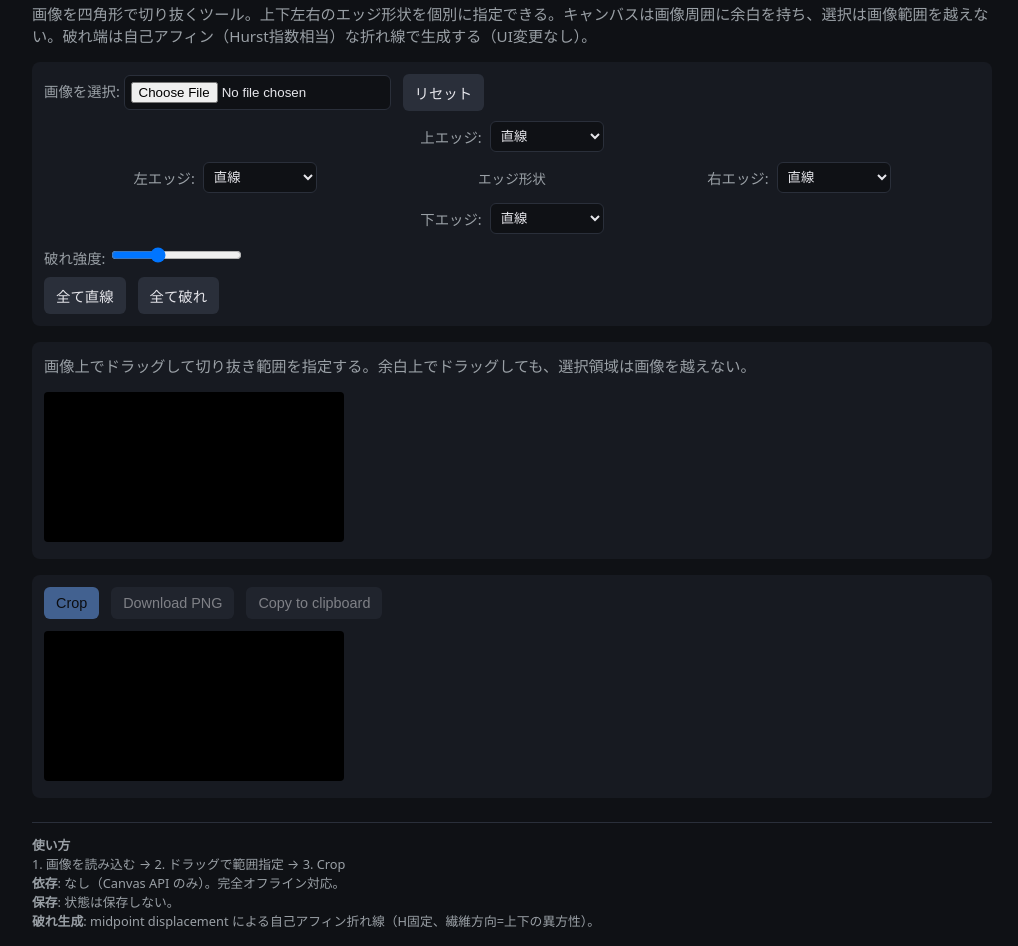
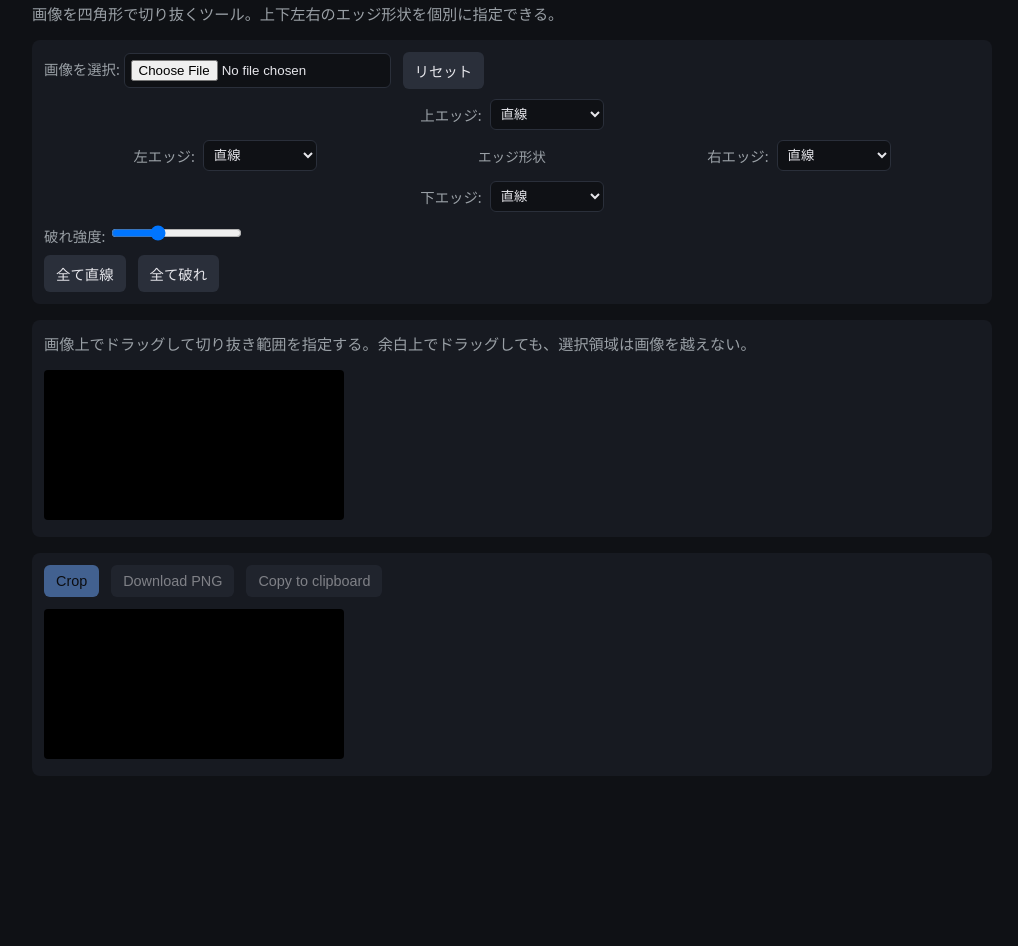
Before and after one commit to moriwaka/papercrop, a plain HTML site: page index.html in a window 1280 px wide. Shown: the part 64-1010 px from the top of the page, without its empty margins (128-1146 px from the left). After the commit the page ends 872 px from the top, so only its background shows below. Drawn offline with Linux system fonts and the light colour scheme.

Commit message:
Simplify UI description text

```diff
--- a/index.html
+++ b/index.html
@@ -9,7 +9,7 @@
 <body>
 <main>
   <h1>paper crop</h1>
-  <p class="desc">画像を四角形で切り抜くツール。上下左右のエッジ形状を個別に指定できる。キャンバスは画像周囲に余白を持ち、選択は画像範囲を越えない。破れ端は自己アフィン（Hurst指数相当）な折れ線で生成する（UI変更なし）。</p>
+  <p class="desc">画像を四角形で切り抜くツール。上下左右のエッジ形状を個別に指定できる。</p>
 
   <div class="panel">
     <div class="row">
@@ -71,13 +71,6 @@
     <div class="canvas-wrap" style="margin-top:12px;"><canvas id="outCanvas"></canvas></div>
   </div>
 
-  <footer>
-    <strong>使い方</strong><br>
-    1. 画像を読み込む → 2. ドラッグで範囲指定 → 3. Crop<br>
-    <strong>依存</strong>: なし（Canvas API のみ）。完全オフライン対応。<br>
-    <strong>保存</strong>: 状態は保存しない。<br>
-    <strong>破れ生成</strong>: midpoint displacement による自己アフィン折れ線（H固定、繊維方向=上下の異方性）。
-  </footer>
 </main>
 
 <script src="app.js"></script>
```
